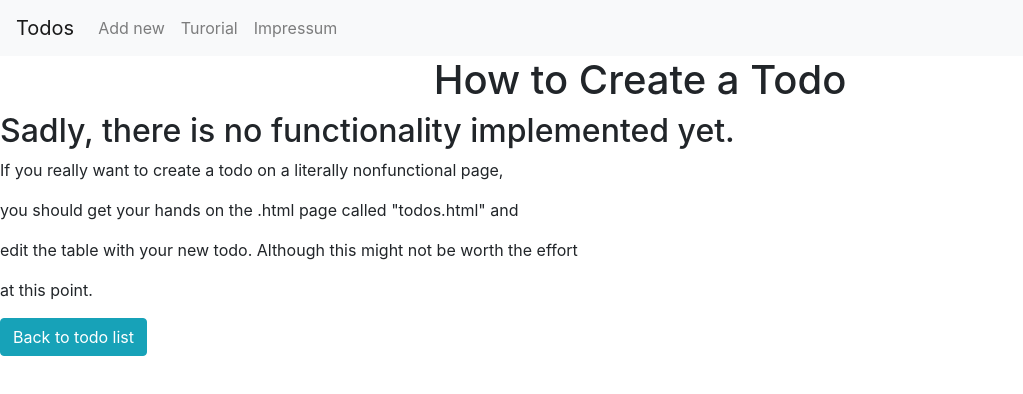
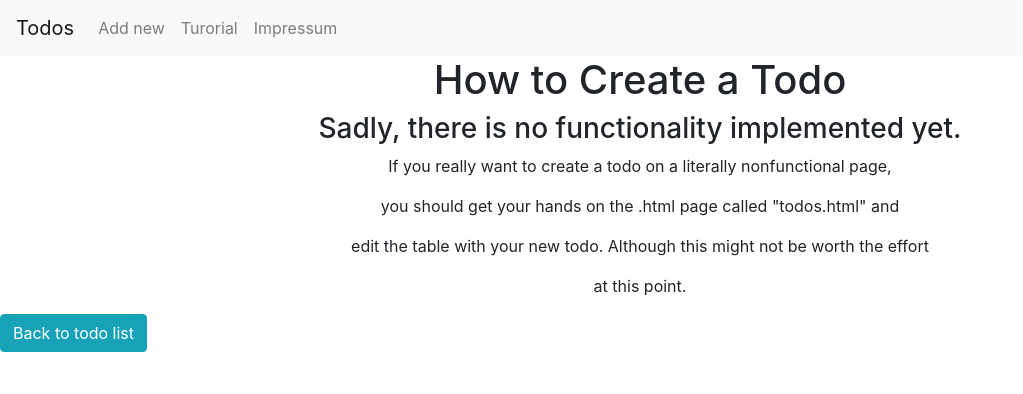
Before and after one commit to Quhaqu/Ha1, a plain HTML site: page howto.html in a window 1280 px wide. Shown: the whole page, without its empty margins (0-1023 px from the left). Drawn offline with nearby package versions, Linux system fonts and the light colour scheme.

Commit message:
set text center

```diff
--- a/desing.css
+++ b/desing.css
@@ -1,4 +1,4 @@
-h1
+h1,h2,p,h3
 {
     text-align: center;
 }
--- a/howto.html
+++ b/howto.html
@@ -38,7 +38,7 @@
 
     <h1>How to Create a Todo</h1>
 
-    <h2> Sadly, there is no functionality implemented yet. </h2>
+    <h3> Sadly, there is no functionality implemented yet. </h3>
     <p> If you really want to create a todo on a literally nonfunctional page, </p>
     <p> you should get your hands on the .html page called "todos.html" and </p>
     <p> edit the table with your new todo. Although this might not be worth the effort </p>
```
